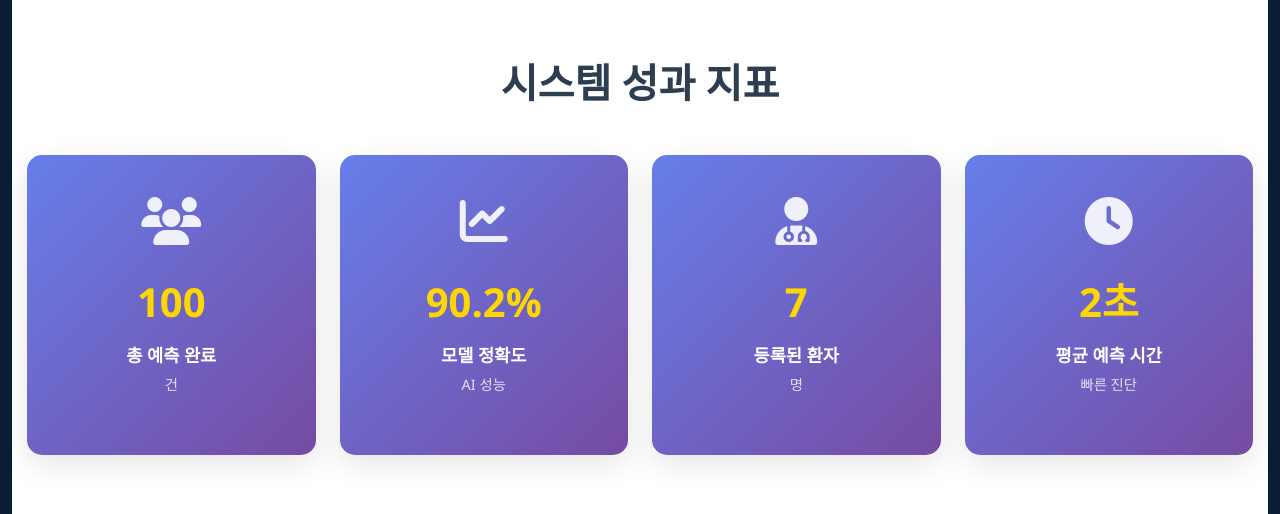
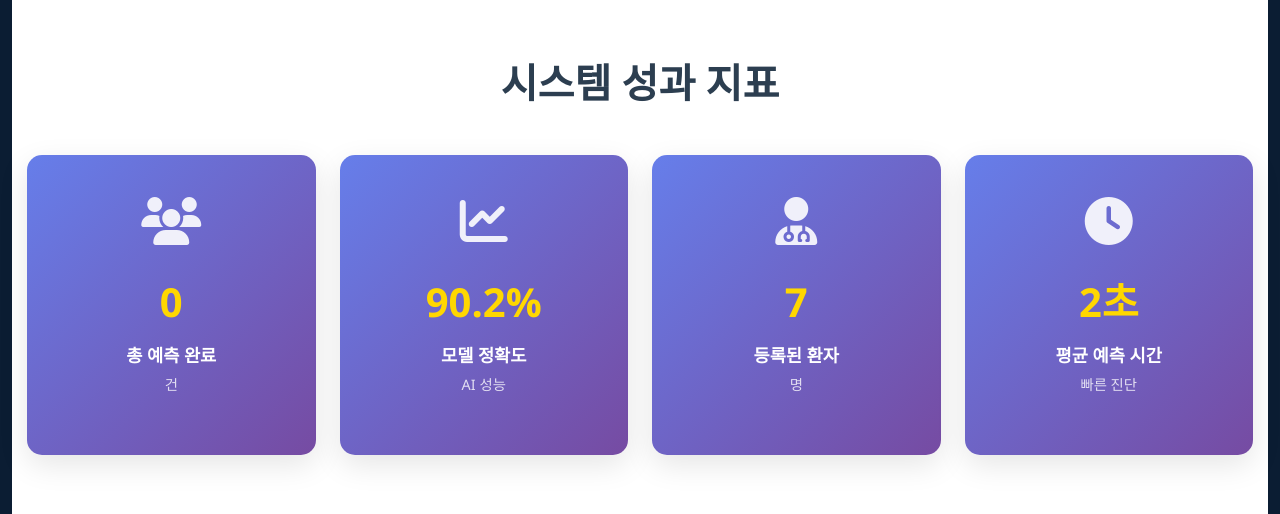
Before and after one commit to nogeonu/lung-cancer-prediction-system, a Django app: page / in a window 1280 px wide. Shown: the part 1382-1896 px from the top of the page. Run offline with Django 4.2, Linux system fonts and the light colour scheme; data that the repository does not hold is empty; parts of the project's set-up code (start-up, migrations or seed data) failed here and were passed over.

Commit message:
Update home.html
총 예측완료 건수 수정

```diff
--- a/lungcancer/templates/lungcancer/home.html
+++ b/lungcancer/templates/lungcancer/home.html
@@ -425,7 +425,7 @@
                     <div class="stat-icon">
                         <i class="fas fa-users"></i>
                     </div>
-                    <div class="stat-number">100</div>
+                    <div class="stat-number">{{ patient_count }}</div>
                     <div class="stat-label">총 예측 완료</div>
                     <div class="stat-description">건</div>
                 </div>
```
